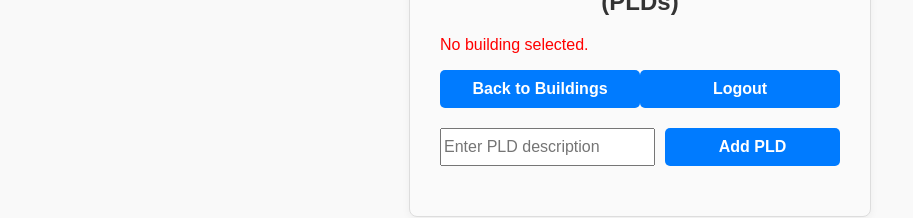
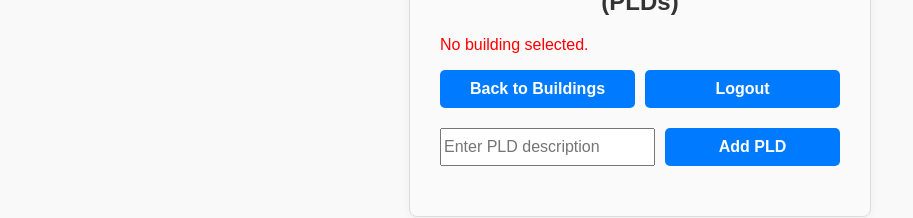
Before and after one commit to DUNCORIR/Naviplus, a React (Create React App) app in the folder admin-frontend/: page /plds in a window 1280 px wide. Shown: the part 170-388 px from the top of the page, without its empty margins (0-913 px from the left). Built offline with nearby package versions, Linux system fonts and the light colour scheme.

Commit message:
Fix PLDs page: separate Back and Logout buttons with proper spacing

```diff
--- a/admin-frontend/src/pages/PLDsList.jsx
+++ b/admin-frontend/src/pages/PLDsList.jsx
@@ -73,7 +73,7 @@ function PLDsList() {
       {error && <p style={{ color: 'red' }}>{error}</p>}
 
       {/* Navigation buttons */}
-      <div style={{ display: 'flex', justifyContent: 'space-between', marginBottom: '20px', width: '100%' }}>
+      <div className="button-row">
         <button onClick={() => navigate('/buildings')} className="form-button">
           Back to Buildings
         </button>
--- a/admin-frontend/src/styles/Form.css
+++ b/admin-frontend/src/styles/Form.css
@@ -75,5 +75,8 @@
 .button-row {
   display: flex;
   justify-content: space-between;
+  align-items: center;
+  gap: 10px;
+  width: 100%;
   margin-bottom: 20px;
 }
```
